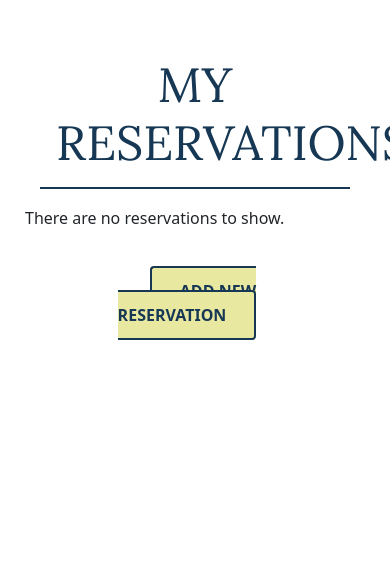
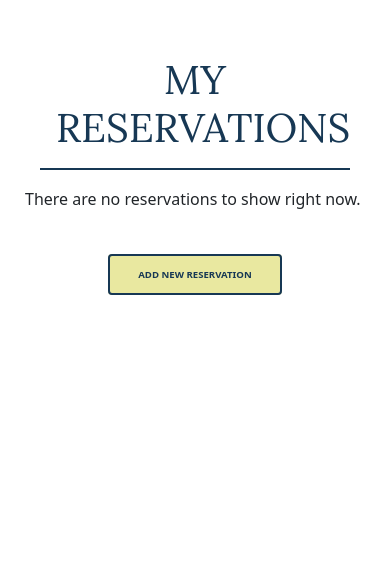
Before and after one commit to gustafsson96/the-swede-restaurant, a Django app: page /reservations.html in a window 390 px wide; the page is wider, and only the part inside the window is pictured. Shown: the part 57-637 px from the top of that part. Run offline with Django 3.2, Linux system fonts and the light colour scheme; the visitor is signed in with stand-in values (Sample User, id 1); data that the repository does not hold is empty; some libraries are stand-ins or nearby versions.

Commit message:
Add media queries for headings and buttons

```diff
--- a/static/css/style.css
+++ b/static/css/style.css
@@ -11,7 +11,7 @@
     font-family: 'Lora', sans-serif, Courier, monospace;
     color: var(--darker-blue);
     text-transform: uppercase;
-    font-size: 3rem;
+    font-size: 2.8rem;
     text-align: center;
     padding: 1rem;
     margin: 1rem;
@@ -51,6 +51,20 @@
      background-color: var(--darker-blue);
      color: var(--darker-yellow);
  }
+
+@media screen and (max-width: 820px) {
+    .page-heading {
+        font-size: 2.5rem;
+    }
+
+    .page-heading-no-border {
+        font-size: 2rem;
+    }
+
+    .styled-btn{
+        font-size: 0.6rem;
+    }
+}
 
 /* relative page container for footer positioning */
 
@@ -361,7 +375,6 @@
     margin: 3rem;
  }
 
-
 /* footer css */
 
 #footer {
--- a/templates/reservations.html
+++ b/templates/reservations.html
@@ -6,7 +6,6 @@
     <div class="row">
         <div class="col-md-6 offset-md-3 p-4 text-center">
             <h1 class="page-heading">My Reservations</h1>
-            <div>
 <table>
   {% for item in information %}
   <tr>
@@ -26,14 +25,13 @@
   </tr>
   {% empty %}
   <tr>
-    <td>There are no reservations to show.</td>
+    <td>There are no reservations to show right now.</td>
   </tr>
   {% endfor %}
 </table>
 <div class="add-btn-box">
 <a class="styled-btn" href="add">Add New Reservation</a>
 </div>
-            </div>
         </div>
     </div>
 </div>
```
